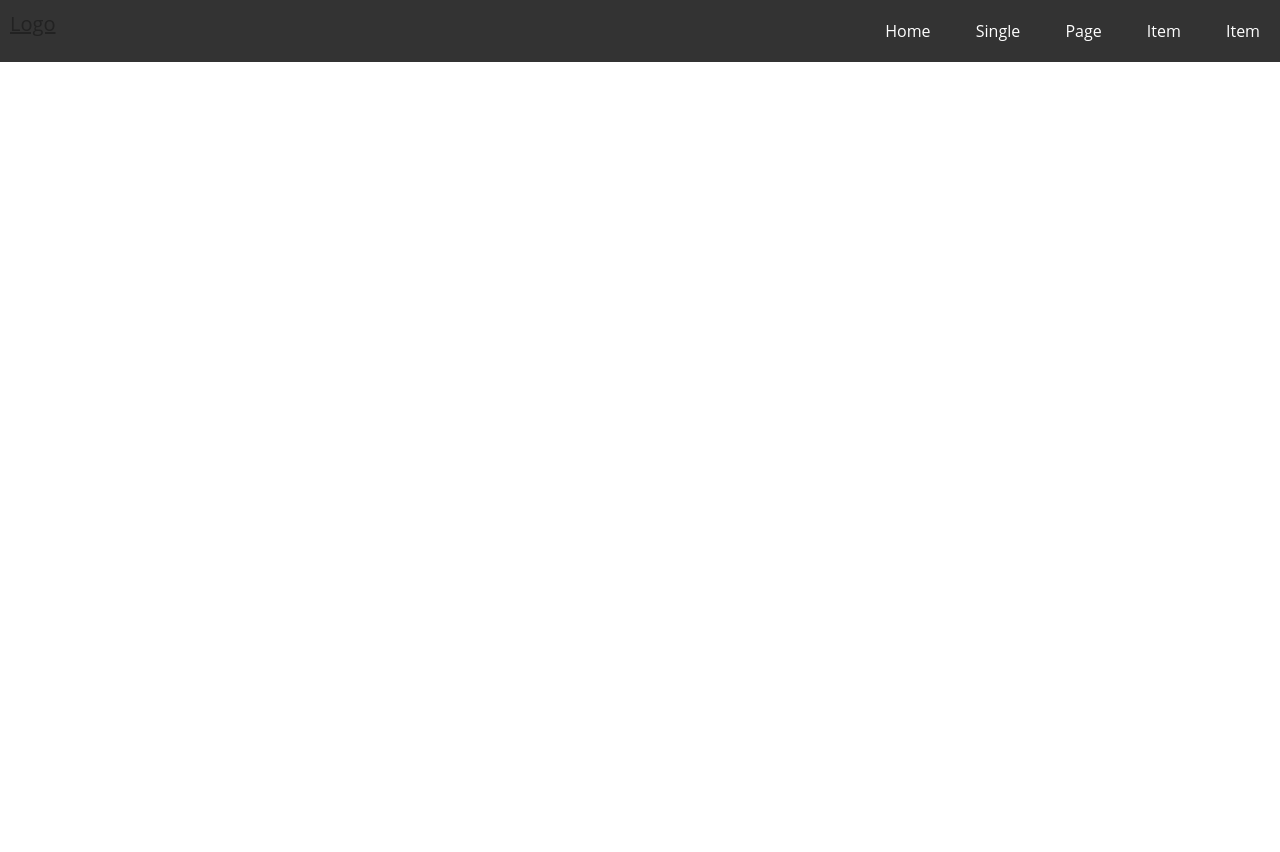
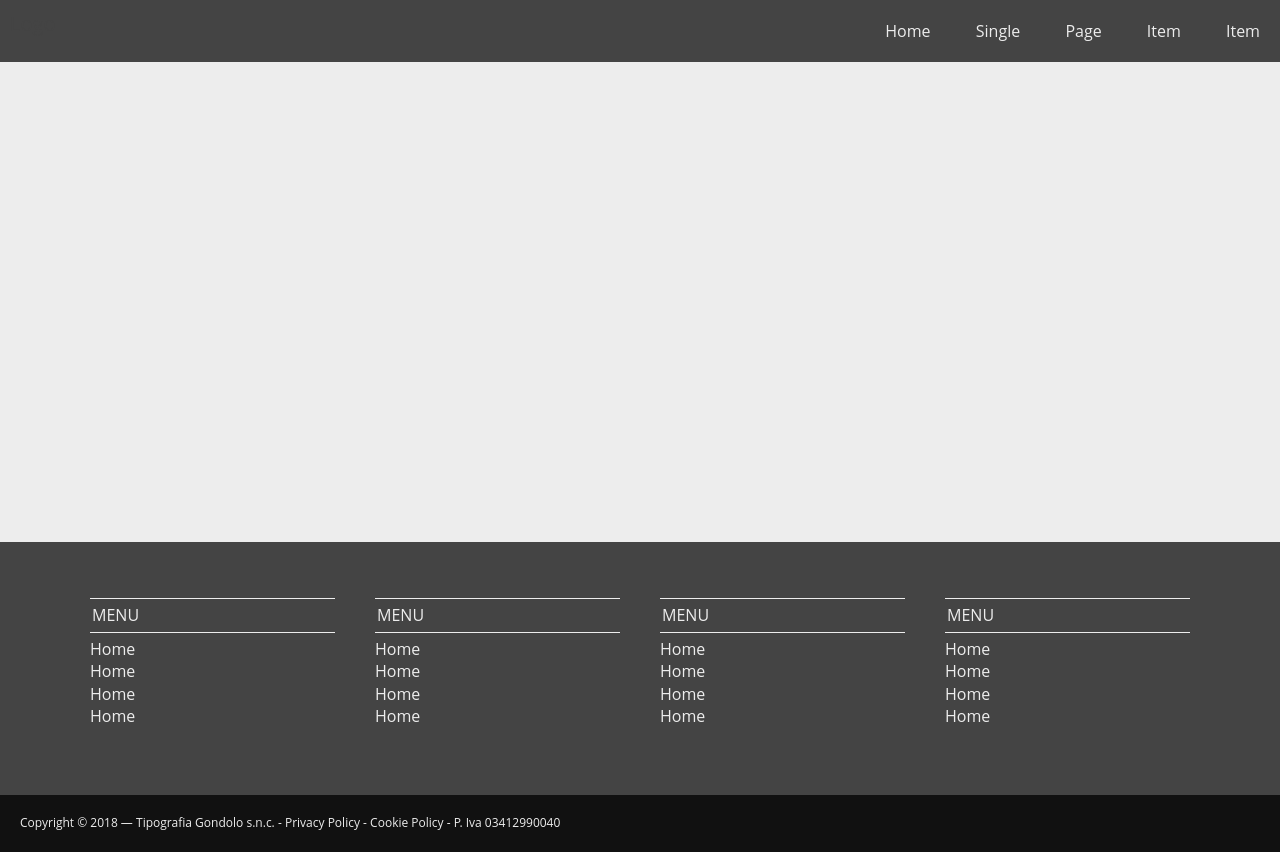
Before and after one commit to fabio-gond/firstBoilerplate, a PHP site: page / in a window 1280 px wide. Before the commit the page ends 62 px from the top, so only its background shows below. Run offline with PHP 8.4, Linux system fonts and the light colour scheme.

Commit message:
Create Footer and Add color and font variables

```diff
--- a/assets/css/main.css
+++ b/assets/css/main.css
@@ -454,7 +454,8 @@ template {
 /* line 8, ../sass/base/_base.scss */
 html {
   box-sizing: border-box;
-  font-size: 100%; }
+  font-size: 100%;
+  background-color: #ededed; }
 
 /**
  * Make all elements from the DOM inherit from the parent box-sizing
@@ -462,7 +463,7 @@ html {
  * making all elements inheriting from the root box-sizing value
  * See: https://css-tricks.com/inheriting-box-sizing-probably-slightly-better-best-practice/
  */
-/* line 19, ../sass/base/_base.scss */
+/* line 20, ../sass/base/_base.scss */
 *,
 *::before,
 *::after {
@@ -471,14 +472,26 @@ html {
 /**
  * Basic styles for links
  */
-/* line 28, ../sass/base/_base.scss */
+/* line 29, ../sass/base/_base.scss */
 a {
-  color: #e50050;
+  color: #444444;
   text-decoration: none; }
   /* line 18, ../sass/abstracts/_mixins.scss */
   a:hover, a:active, a:focus {
-    color: #222222;
+    color: #444444;
     text-decoration: underline; }
+
+/* Avoid list style */
+/* line 40, ../sass/base/_base.scss */
+ul {
+  list-style: none; }
+
+/**
+ * Default setting for the main content
+*/
+/* line 47, ../sass/base/_base.scss */
+.content {
+  min-height: 60%; }
 
 /* Grid (Mobile First) */
 /* line 3, ../sass/base/_grid.scss */
@@ -986,8 +999,8 @@ html {
  */
 /* line 4, ../sass/base/_typography.scss */
 body {
-  color: #222222;
-  font: normal 125%/1.4 "Open Sans", "Helvetica Neue Light", "Helvetica Neue", "Helvetica", "Arial", sans-serif; }
+  color: #444444;
+  font: normal 100%/1.4 "Open Sans", "Helvetica Neue Light", "Helvetica Neue", "Helvetica", "Arial", sans-serif; }
 
 /**
  * Clear inner floats
@@ -1048,17 +1061,21 @@ body {
   position: absolute;
   width: 1px; }
 
-/* line 4, ../sass/layout/_header.scss */
+/*
+  * The main navbar
+*/
+/* line 8, ../sass/layout/_header.scss */
 .navbar {
-  background: #333; }
+  font-size: 20px;
+  background-color: #444444; }
   @media (max-width: 479px) {
-    /* line 4, ../sass/layout/_header.scss */
+    /* line 8, ../sass/layout/_header.scss */
     .navbar {
       position: fixed;
       z-index: 100;
       width: 100%; } }
 
-/* line 14, ../sass/layout/_header.scss */
+/* line 19, ../sass/layout/_header.scss */
 .navbar__logo {
   color: #fff;
   float: left;
@@ -1066,55 +1083,79 @@ body {
   padding: 10px;
   text-decoration: none; }
 
-/* line 22, ../sass/layout/_header.scss */
+/*The manu inside the navbar*/
+/* line 29, ../sass/layout/_header.scss */
 .navbar__menu {
   float: right;
   margin: 0;
   padding: 0; }
   @media (max-width: 479px) {
-    /* line 22, ../sass/layout/_header.scss */
+    /* line 29, ../sass/layout/_header.scss */
     .navbar__menu {
       width: 100%;
       height: 0px;
       overflow: hidden; }
-      /* line 32, ../sass/layout/_header.scss */
+      /* line 39, ../sass/layout/_header.scss */
       .navbar__menu.open {
         height: 300px;
         overflow: auto; } }
 
-/* line 39, ../sass/layout/_header.scss */
+/* line 46, ../sass/layout/_header.scss */
 .navbar__menu__item {
   display: inline-block;
   font-size: 16px; }
-  /* line 42, ../sass/layout/_header.scss */
+  /* line 49, ../sass/layout/_header.scss */
   .navbar__menu__item a {
-    color: #fff;
+    color: #ededed;
     display: block;
-    padding: 20px;
-    text-decoration: none; }
-    /* line 44, ../sass/layout/_header.scss */
+    padding: 20px; }
+    /* line 54, ../sass/layout/_header.scss */
     .navbar__menu__item a:hover {
-      background: #000; }
+      background: black; }
   @media (max-width: 479px) {
-    /* line 39, ../sass/layout/_header.scss */
+    /* line 46, ../sass/layout/_header.scss */
     .navbar__menu__item {
       display: block; } }
 
-/* line 53, ../sass/layout/_header.scss */
+/* line 63, ../sass/layout/_header.scss */
 .navbar__icon-bar {
   display: block;
   float: right;
   padding: 20px;
   display: none; }
   @media (max-width: 479px) {
-    /* line 53, ../sass/layout/_header.scss */
+    /* line 63, ../sass/layout/_header.scss */
     .navbar__icon-bar {
       display: block; } }
+  /* line 73, ../sass/layout/_header.scss */
+  .navbar__icon-bar span {
+    display: block;
+    height: 3px;
+    width: 30px;
+    background: #fff;
+    margin-bottom: 5px; }
 
-/* line 64, ../sass/layout/_header.scss */
-.navbar__icon-bar span {
-  display: block;
-  height: 3px;
-  width: 30px;
-  background: #fff;
-  margin-bottom: 5px; }
+/* line 4, ../sass/layout/_footer.scss */
+.footer {
+  background: #444444;
+  color: #ededed; }
+  /* line 7, ../sass/layout/_footer.scss */
+  .footer a {
+    color: #ededed; }
+    /* line 9, ../sass/layout/_footer.scss */
+    .footer a:hover {
+      text-decoration: underline; }
+
+/* line 14, ../sass/layout/_footer.scss */
+.footer__metadata {
+  background: #111111;
+  padding: 20px;
+  font-size: 12px; }
+
+/* line 20, ../sass/layout/_footer.scss */
+.footer__col .title {
+  padding: 5px 2px;
+  margin-bottom: 5px;
+  text-transform: uppercase;
+  border-bottom: 1px solid #ededed;
+  border-top: 1px solid #ededed; }
--- a/assets/sass/abstracts/_variables.scss
+++ b/assets/sass/abstracts/_variables.scss
@@ -12,28 +12,55 @@ $text-font-stack: 'Open Sans', 'Helvetica Neue Light', 'Helvetica Neue', 'Helvet
 /// @type List
 $code-font-stack: 'Courier New', 'DejaVu Sans Mono', 'Bitstream Vera Sans Mono', 'Monaco', monospace !default;
 
+///
+/// Font Sizes
+///
+///
+$font-sizes: (
+  'metadata': 12px,
+  'navbar': 16px,
+  'text': 16px
+) !default;
 
 
-/// Copy text color
-/// @type Color
-$text-color: rgb(34, 34, 34) !default;
+//// ------------------------ COLOURS --------------------
 
-/// Main brand color
-/// @type Color
-$brand-color: rgb(229, 0, 80) !default;
+///
+/// Colours
+///
+$colors-palette: (
+  'light-grey': rgb(237, 237, 237),
+  'mid-grey': rgb(153, 153, 153),
+  'dark-grey': rgb(68, 68, 68),
+  'orange': rgb(255,152,0)
+) !default;
 
-/// Light grey
-/// @type Color
-$light-grey: rgb(237, 237, 237) !default;
 
-/// Medium grey
-/// @type Color
-$mid-grey: rgb(153, 153, 153) !default;
 
-/// Dark grey
-/// @type Color
-$dark-grey: rgb(68, 68, 68) !default;
+///
+/// Theme Colors
+///
 
+$primary-color: map-get($colors-palette, "mid-grey") !default;
+
+$secondary-color: map-get($colors-palette, "light-grey") !default;
+
+$accent-color: map-get($colors-palette, "orange") !default;
+
+$background-color: map-get($colors-palette, "light-grey") !default;
+
+$menu-color: map-get($colors-palette, "dark-grey") !default;
+
+$text-color: map-get($colors-palette, "dark-grey") !default;
+
+$text-light-color:map-get($colors-palette, "light-grey") !default;
+
+$a-color: $text-color !default;
+
+$footer-color: map-get($colors-palette, "dark-grey") !default;
+
+
+// ------------------------------------------------------------
 
 
 /// Container's maximum width
--- a/assets/sass/base/_base.scss
+++ b/assets/sass/base/_base.scss
@@ -8,6 +8,7 @@
 html {
   box-sizing: border-box;
   font-size: 100%;
+  background-color: $background-color;
 }
 
 /**
@@ -26,7 +27,7 @@ html {
  * Basic styles for links
  */
 a {
-  color: $brand-color;
+  color: $a-color;
   text-decoration: none;
 
   @include on-event {
@@ -34,3 +35,15 @@ a {
     text-decoration: underline;
   }
 }
+
+/* Avoid list style */
+ul {
+  list-style: none;
+}
+
+/**
+ * Default setting for the main content
+*/
+.content{
+  min-height: 60%;
+}
--- a/assets/sass/base/_typography.scss
+++ b/assets/sass/base/_typography.scss
@@ -3,5 +3,5 @@
  */
 body {
   color: $text-color;
-  font: normal 125% / 1.4 $text-font-stack;
+  font: normal 100% / 1.4 $text-font-stack;
 }
--- a/assets/sass/layout/_footer.scss
+++ b/assets/sass/layout/_footer.scss
@@ -1,3 +1,27 @@
 // -----------------------------------------------------------------------------
 // This file contains all styles related to the footer of the site/application.
 // -----------------------------------------------------------------------------
+.footer{
+  background: $footer-color;
+  color: $text-light-color ;
+  a{
+    color: $text-light-color ;
+    &:hover{
+      text-decoration: underline;
+    }
+  }
+}
+.footer__metadata {
+  background: darken($footer-color,20%);
+  padding: 20px;
+  font-size: map-get($font-sizes, "metadata") ;
+}
+.footer__col{
+  .title{
+    padding:5px 2px;
+    margin-bottom: 5px;
+    text-transform: uppercase;
+    border-bottom: 1px solid $text-light-color;
+    border-top: 1px solid $text-light-color;
+  }
+}
--- a/assets/sass/layout/_header.scss
+++ b/assets/sass/layout/_header.scss
@@ -6,11 +6,12 @@
   * The main navbar
 */
 .navbar{
-  background: #333;
+  font-size: 20px;
+  background-color: $menu-color ;
 
   @include media("<phone") {
       position:fixed;
-      z-index: nth($layers, "navigation") ;
+      z-index: map-get($layers, "navigation") ;
       width:100%;
   }
 }
@@ -46,10 +47,13 @@
   display: inline-block;
   font-size: 16px;
   a {
-      color:#fff;display: block;padding:20px;text-decoration: none;
-      &:hover{
-          background: #000
-      }
+    color: $text-light-color ;
+    display: block;
+    padding:20px;
+
+    &:hover{
+        background: black;
+    }
   }
   @include media("<phone") {
       display: block;
--- a/includes/partials/footer.php
+++ b/includes/partials/footer.php
@@ -0,0 +1,35 @@
+<footer class="footer">
+  <nav class="grid clearfix">
+    <ul class="footer__col col-25 tab-50">
+      <li class="title">Menu</li>
+      <li><a>Home</a></li>
+      <li><a>Home</a></li>
+      <li><a>Home</a></li>
+      <li><a>Home</a></li>
+    </ul>
+    <ul class="footer__col col-25 tab-50">
+      <li class="title">Menu</li>
+      <li><a>Home</a></li>
+      <li><a>Home</a></li>
+      <li><a>Home</a></li>
+      <li><a>Home</a></li>
+    </ul>
+    <ul class="footer__col col-25 tab-50">
+      <li class="title">Menu</li>
+      <li><a>Home</a></li>
+      <li><a>Home</a></li>
+      <li><a>Home</a></li>
+      <li><a>Home</a></li>
+    </ul>
+    <ul class="footer__col col-25 tab-50">
+      <li class="title">Menu</li>
+      <li><a>Home</a></li>
+      <li><a>Home</a></li>
+      <li><a>Home</a></li>
+      <li><a>Home</a></li>
+    </ul>
+  </nav>
+  <p class="footer__metadata">
+      Copyright © 2018 — <a href="http://www.tipografiagondolo.it">Tipografia Gondolo s.n.c.</a> - <a href="http://www.tipografiagondolo.it">Privacy Policy</a> - <a href="http://www.tipografiagondolo.it">Cookie Policy</a> - P. Iva 03412990040
+  </p>
+</footer>
--- a/index.php
+++ b/index.php
@@ -10,9 +10,12 @@
 
 <body>
   <?php include "includes/partials/header.php"; ?>
+  <main class="content">
+
+  </main>
   <?php include "includes/partials/footer.php"; ?>
   <script src="assets/js/base.js"></script>
-
+  <script src="https://cdn.polyfill.io/v2/polyfill.min.js"></script>
 </body>
 
 </html>
```
Also changed, not shown: assets/css/_footer.css (renamed from assets/css/_header.css, +16 -21 lines).
